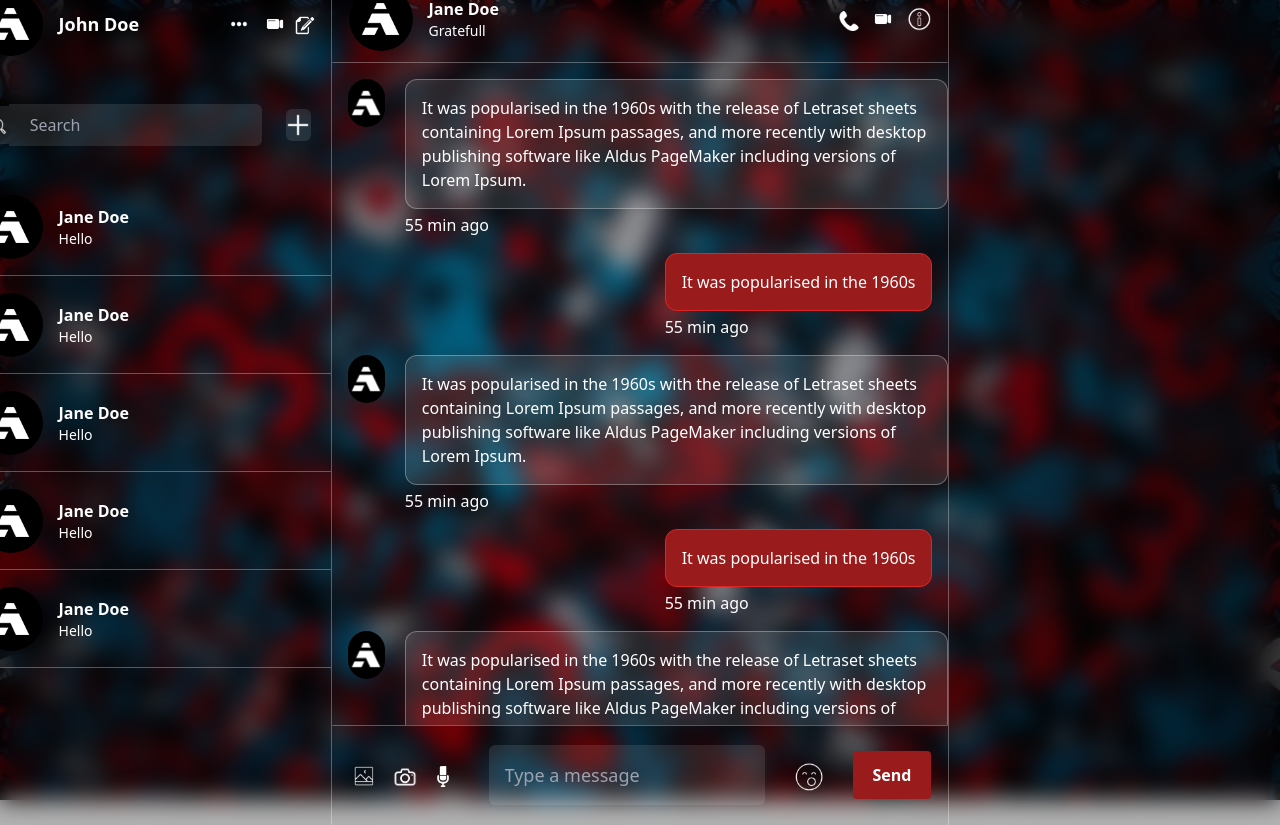
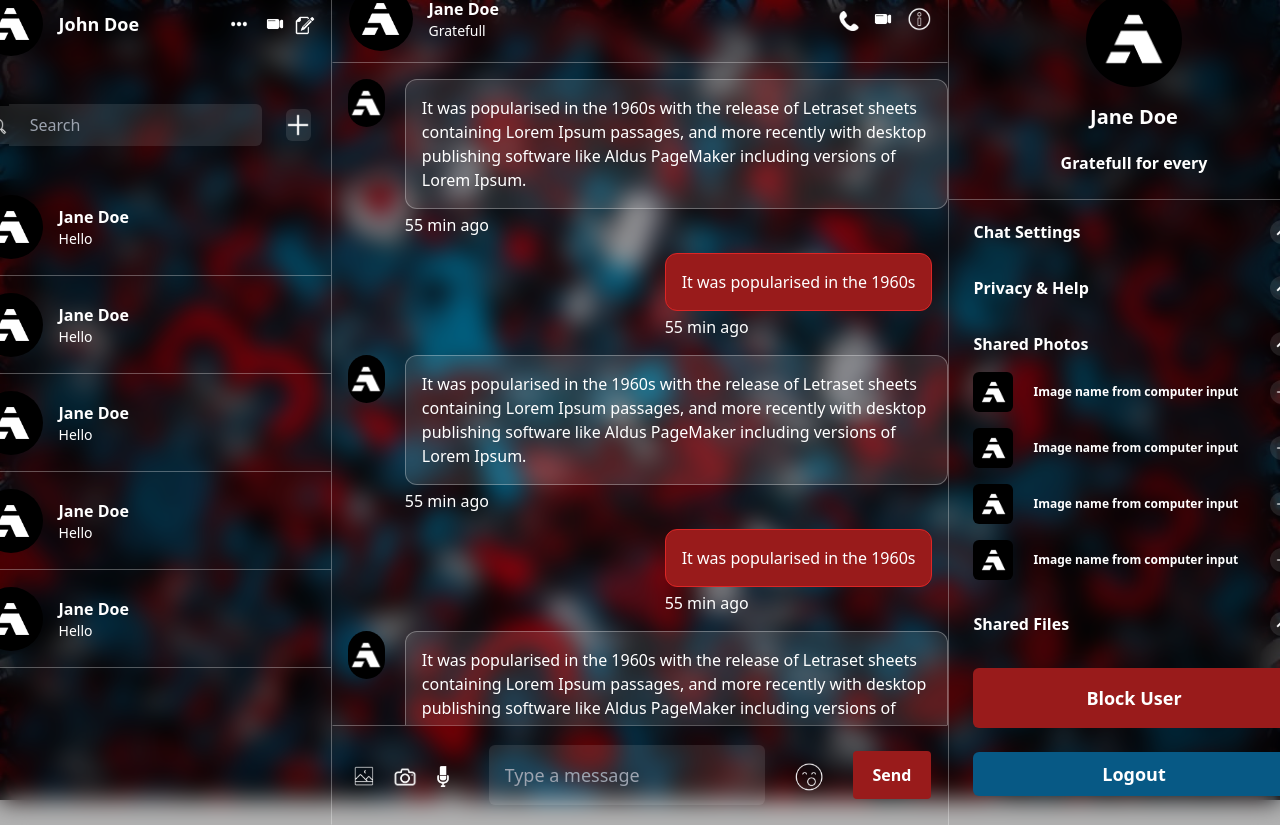
Before and after one commit to troyodia/CHAT-APP, a React (Create React App) app in the folder client/: page /chat-page in a window 1280 px wide. Shown: the top 825 px of the page. Built offline with nearby package versions, Linux system fonts and the light colour scheme; no server answers.

Commit message:
created design for chat details section

```diff
--- a/client/src/components/Detail/Detail.jsx
+++ b/client/src/components/Detail/Detail.jsx
@@ -1,9 +1,128 @@
 import defaultImg from "../../images/default.png";
+import arrowUp from "../../images/icons/uparrow.png";
+import arrowDown from "../../images/icons/downarrow.png";
+import plusIcon from "../../images/icons/plus.png";
+import minusIcon from "../../images/icons/minus.png";
 
 export default function Detail() {
   return (
-    <div className="flex border border-y-0 border-r-0 border-l-white/30 ml-auto w-[370px]">
-      detail
+    <div className="flex flex-col items-center border border-y-0 border-r-0 border-l-white/30 ml-auto w-[370px]">
+      <div className="w-24 h-24 my-4">
+        <img
+          className="w-24 h-24 rounded-full object-cover"
+          src={defaultImg}
+          alt=""
+        ></img>
+      </div>
+      <div className="text-center">
+        <p className="mb-5 text-xl font-bold">Jane Doe</p>
+        <p className="font-semibold mb-6">Gratefull for every</p>
+      </div>
+      <div className="flex w-full border border-x-0 border-b-0 border-t-white/30 px-6">
+        <ul className="w-full list-none mt-5">
+          <li className="flex w-full mb-8 font-semibold">
+            <div>Chat Settings</div>
+            <div className="w-6 h-6 rounded-full ml-auto bg-white/10 flex items-center justify-center">
+              <img className="w-3" src={arrowUp} alt=""></img>
+            </div>
+          </li>
+          <li className="flex w-full mb-8 font-semibold">
+            <div>Privacy & Help</div>
+            <div className="w-6 h-6 rounded-full ml-auto bg-white/10 flex items-center justify-center">
+              <img className="w-3" src={arrowUp} alt=""></img>
+            </div>
+          </li>
+          <li className="flex w-full font-semibold mb-4">
+            <div>Shared Photos</div>
+            <div className="w-6 h-6 rounded-full ml-auto bg-white/10 flex items-center justify-center">
+              <img className="w-3" src={arrowUp} alt=""></img>
+            </div>
+          </li>
+          <li className="flex w-full mb-8 h-52 overflow-auto">
+            <ul className="w-full list-none">
+              <li className="flex w-full items-center font-semibold mb-4">
+                <div className="w-10 h-10 mr-5">
+                  <img
+                    className="w-10 h-10 rounded-md object-cover"
+                    src={defaultImg}
+                    alt=""
+                  ></img>
+                </div>
+                <div className="text-xs ">Image name from computer input</div>
+                <div className="w-6 h-6 rounded-full ml-auto bg-white/10 flex items-center justify-center">
+                  <img className="w-3" src={plusIcon} alt=""></img>
+                </div>
+              </li>
+              <li className="flex w-full items-center font-semibold mb-4">
+                <div className="w-10 h-10 mr-5">
+                  <img
+                    className="w-10 h-10 rounded-md object-cover"
+                    src={defaultImg}
+                    alt=""
+                  ></img>
+                </div>
+                <div className="text-xs ">Image name from computer input</div>
+                <div className="w-6 h-6 rounded-full ml-auto bg-white/10 flex items-center justify-center">
+                  <img className="w-3" src={plusIcon} alt=""></img>
+                </div>
+              </li>
+              <li className="flex w-full items-center font-semibold mb-4">
+                <div className="w-10 h-10 mr-5">
+                  <img
+                    className="w-10 h-10 rounded-md object-cover"
+                    src={defaultImg}
+                    alt=""
+                  ></img>
+                </div>
+                <div className="text-xs ">Image name from computer input</div>
+                <div className="w-6 h-6 rounded-full ml-auto bg-white/10 flex items-center justify-center">
+                  <img className="w-3" src={plusIcon} alt=""></img>
+                </div>
+              </li>
+              <li className="flex w-full items-center font-semibold mb-4">
+                <div className="w-10 h-10 mr-5">
+                  <img
+                    className="w-10 h-10 rounded-md object-cover"
+                    src={defaultImg}
+                    alt=""
+                  ></img>
+                </div>
+                <div className="text-xs ">Image name from computer input</div>
+                <div className="w-6 h-6 rounded-full ml-auto bg-white/10 flex items-center justify-center">
+                  <img className="w-3" src={plusIcon} alt=""></img>
+                </div>
+              </li>
+              <li className="flex w-full items-center font-semibold mb-4">
+                <div className="w-10 h-10 mr-5">
+                  <img
+                    className="w-10 h-10 rounded-md object-cover"
+                    src={defaultImg}
+                    alt=""
+                  ></img>
+                </div>
+                <div className="text-xs ">Image name from computer input</div>
+                <div className="w-6 h-6 rounded-full ml-auto bg-white/10 flex items-center justify-center">
+                  <img className="w-3" src={plusIcon} alt=""></img>
+                </div>
+              </li>
+            </ul>
+          </li>
+          <li className="flex w-full mb-8 font-semibold">
+            <div>Shared Files</div>
+            <div className="w-6 h-6 rounded-full ml-auto bg-white/10 flex items-center justify-center">
+              <img className="w-3" src={arrowUp} alt=""></img>
+            </div>
+          </li>
+        </ul>
+      </div>
+      <div className="flex flex-col w-full mt-auto px-6 font-bold text-lg mb-10">
+        <button className="text-center py-4 bg-red-800 rounded-md mb-6">
+          Block User
+        </button>
+        <button className="text-center py-2 bg-sky-800 rounded-md">
+          Logout
+        </button>
+      </div>
     </div>
   );
 }
```
Also changed, not shown: client/src/images/icons/downarrow.png (added), client/src/images/icons/uparrow.png (added).
